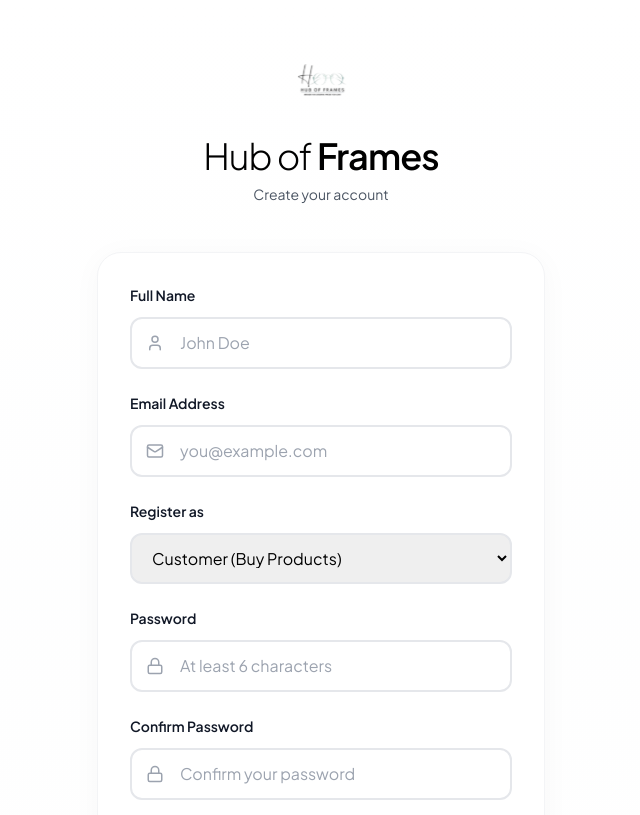
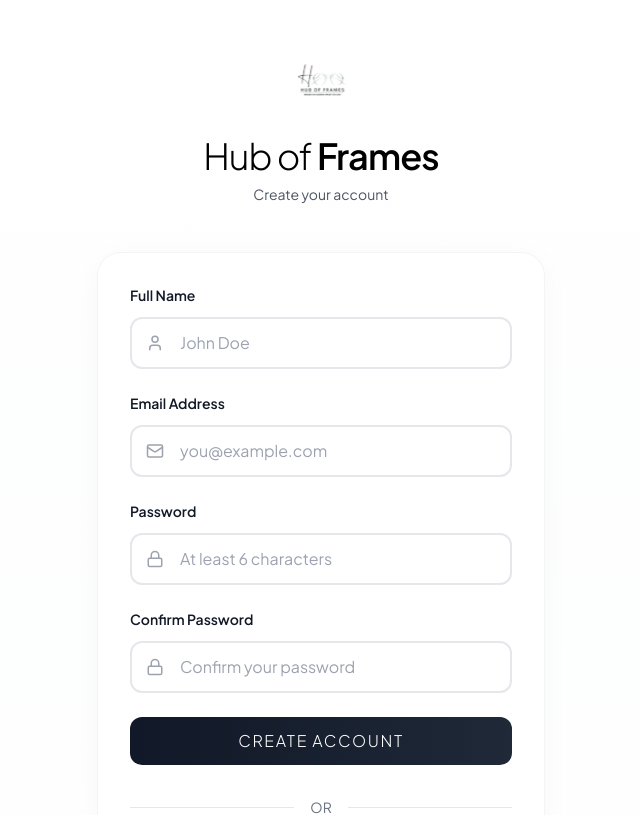
Before and after one commit to iamthirukkumaran/lens, a Next.js app: page /register in a window 1280 px wide. Shown: the top 815 px of the page, without its empty margins (319-959 px from the left). Built offline with nearby package versions, Linux system fonts and the light colour scheme.

Commit message:
fix: Remove admin role option from customer registration
- Removed role dropdown from register page
- Customers can now only register as regular users
- Admin accounts should be created separately by administrators
- Simplified registration flow for end users

```diff
--- a/app/register/page.tsx
+++ b/app/register/page.tsx
@@ -162,22 +162,6 @@
               </div>
             </div>
 
-            {/* Role Selection */}
-            <div>
-              <label className="block text-sm font-semibold text-gray-900 mb-3">
-                Register as
-              </label>
-              <select
-                name="role"
-                value={formData.role}
-                onChange={handleChange}
-                className="w-full px-4 py-3 border-2 border-gray-200 rounded-xl focus:border-gray-900 focus:outline-none transition-colors"
-              >
-                <option value="customer">Customer (Buy Products)</option>
-                <option value="admin">Admin (Manage Products)</option>
-              </select>
-            </div>
-
             {/* Password Field */}
             <div>
               <label className="block text-sm font-semibold text-gray-900 mb-3">
```
